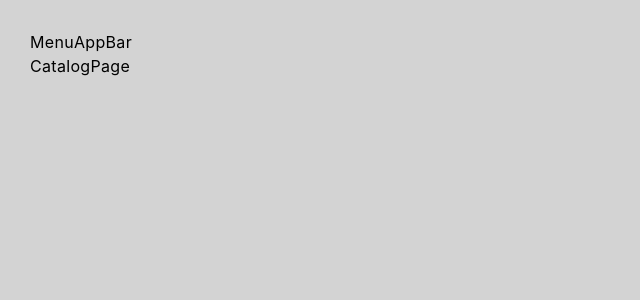
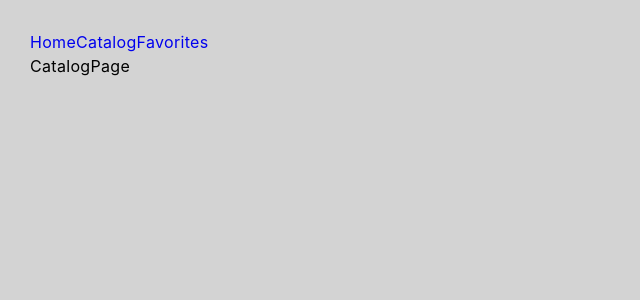
Before and after one commit to va7ul/Rental_car, a React (Vite) app: page /Rental_car/catalog in a window 1280 px wide. Shown: the top 300 px of the page, without its empty margins (0-640 px from the left). Built offline with nearby package versions, Linux system fonts and the light colour scheme.

Commit message:
add navigation

```diff
--- a/src/components/AppBar/AppBar.jsx
+++ b/src/components/AppBar/AppBar.jsx
@@ -1,7 +1,9 @@
+import { Navigation } from '../Navigation/Navigation';
+
 export const MenuAppBar = () => {
   return (
     <>
-      <div>MenuAppBar</div>
+      <Navigation />
     </>
   );
 };
--- /dev/null
+++ b/src/components/Navigation/Navigation.jsx
@@ -0,0 +1,11 @@
+import { NavLink } from 'react-router-dom';
+
+export const Navigation = () => {
+  return (
+    <nav>
+      <NavLink to="/">Home</NavLink>
+      <NavLink to="/catalog">Catalog</NavLink>
+      <NavLink to="/favorites">Favorites</NavLink>
+    </nav>
+  );
+};
```
